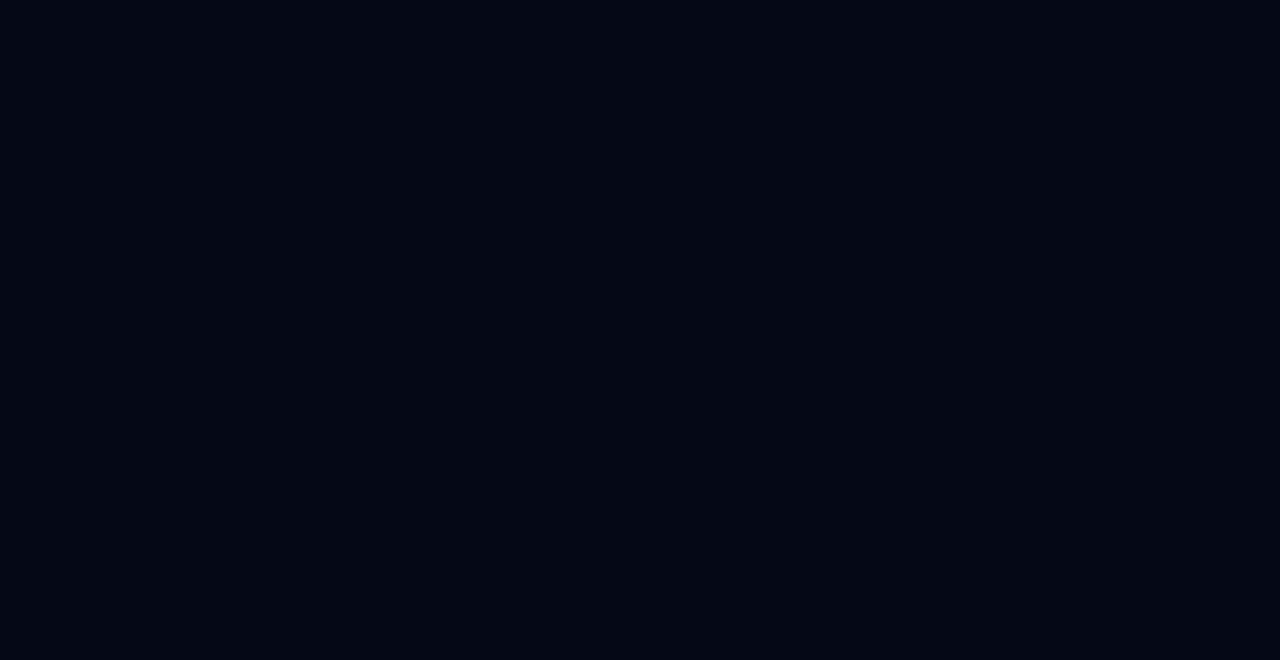
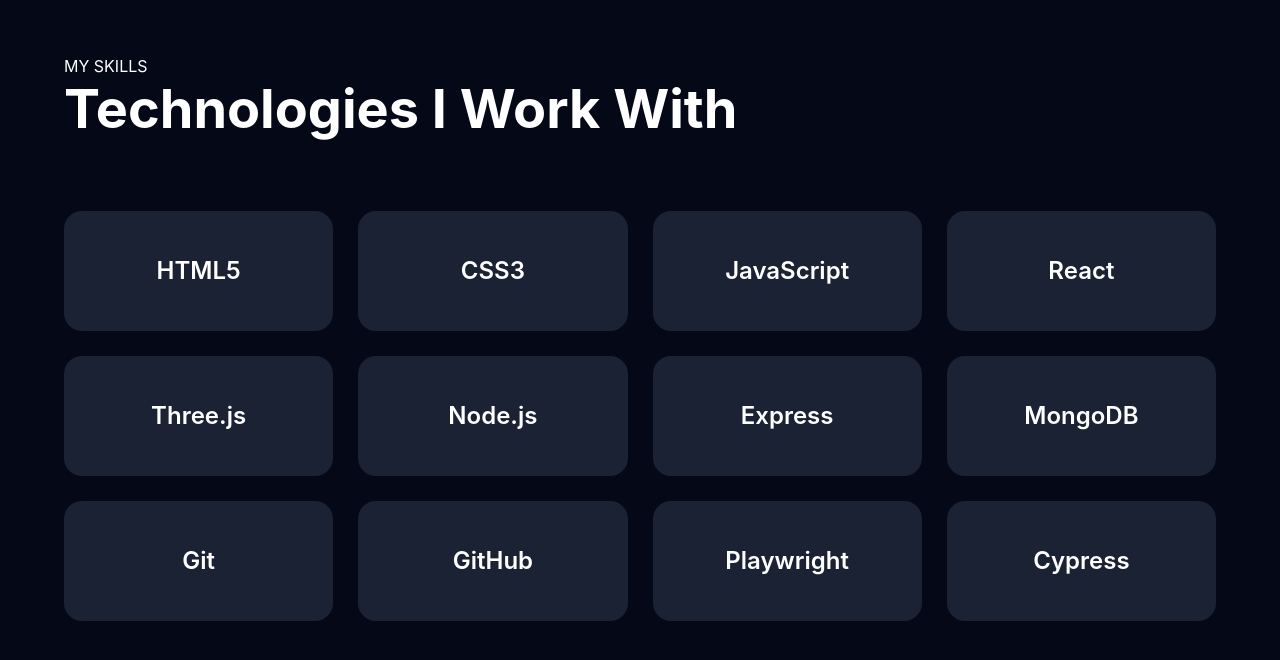
Before and after one commit to panditakshay402/akshay-os, a React (Vite) app: page / in a window 1280 px wide. Shown: the part 1302-1962 px from the top of the page. Before the commit the page ends 1238 px from the top, so only its background shows below. Built offline with nearby package versions, Linux system fonts and the light colour scheme.

Commit message:
skills section code added

```diff
--- a/src/App.jsx
+++ b/src/App.jsx
@@ -3,6 +3,7 @@ import Navbar from "./components/layout/Navbar";
 import Hero from "./sections/Hero/Hero";
 
 import About from "./sections/About/About";
+import Skills from "./sections/Skills/Skills";
 
 function App() {
   return (
@@ -12,6 +13,7 @@ function App() {
       <Container>
         <Hero />
         <About />
+        <Skills />
       </Container>
     </>
   );
--- /dev/null
+++ b/src/sections/Skills/Skills.css
@@ -0,0 +1,59 @@
+.skills{
+
+    padding:120px 0;
+
+}
+
+.skills h2{
+
+    font-size:54px;
+
+    margin-bottom:70px;
+
+}
+
+.skills-grid{
+
+    display:grid;
+
+    grid-template-columns:repeat(4,1fr);
+
+    gap:25px;
+
+}
+
+.skill-card{
+
+    height:120px;
+
+    background:#1B2234;
+
+    border-radius:18px;
+
+    display:flex;
+
+    justify-content:center;
+
+    align-items:center;
+
+    font-size:24px;
+
+    font-weight:600;
+
+    color:white;
+
+    transition:.3s;
+
+    border:1px solid transparent;
+
+}
+
+.skill-card:hover{
+
+    transform:translateY(-8px);
+
+    border-color:#00D4FF;
+
+    box-shadow:0 0 20px rgba(0,212,255,.15);
+
+}
--- /dev/null
+++ b/src/sections/Skills/Skills.jsx
@@ -0,0 +1,44 @@
+import "./Skills.css";
+
+const skills = [
+  "HTML5",
+  "CSS3",
+  "JavaScript",
+  "React",
+  "Three.js",
+  "Node.js",
+  "Express",
+  "MongoDB",
+  "Git",
+  "GitHub",
+  "Playwright",
+  "Cypress",
+];
+
+function Skills() {
+  return (
+    <section id="skills" className="skills">
+
+      <p className="section-tag">
+        MY SKILLS
+      </p>
+
+      <h2>
+        Technologies I Work With
+      </h2>
+
+      <div className="skills-grid">
+
+        {skills.map((skill) => (
+          <div className="skill-card" key={skill}>
+            {skill}
+          </div>
+        ))}
+
+      </div>
+
+    </section>
+  );
+}
+
+export default Skills;
```
